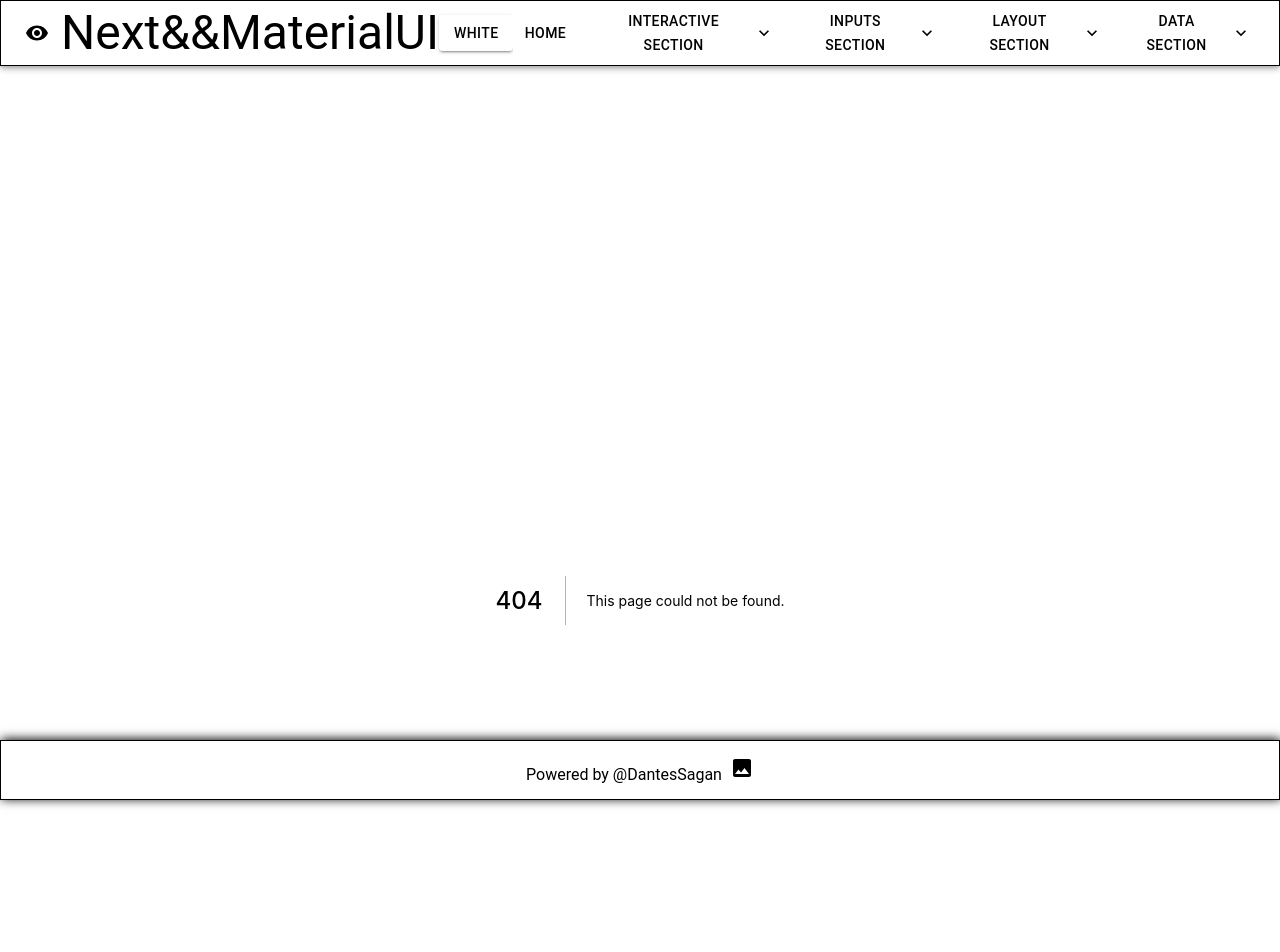
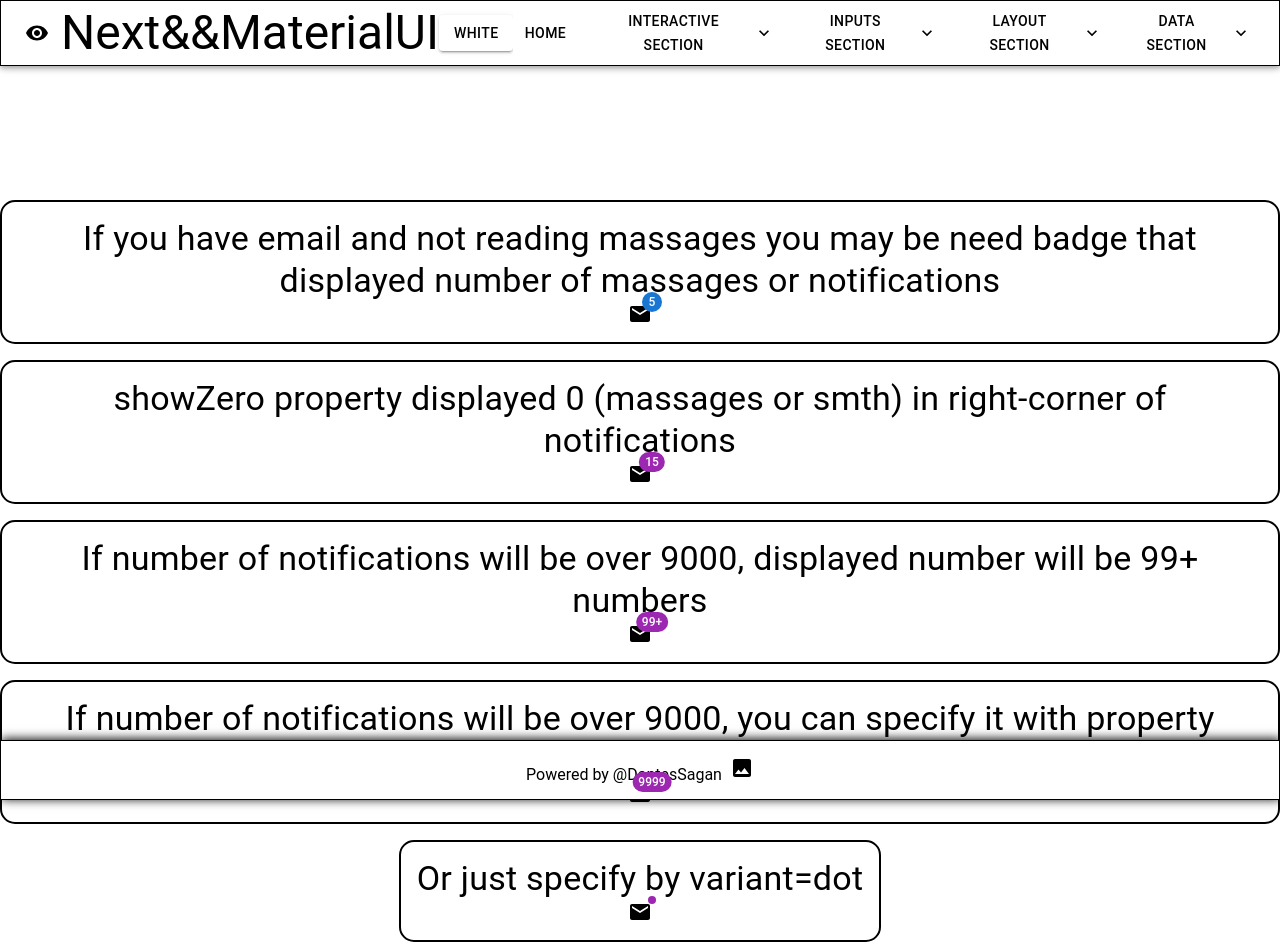
Before and after one commit to DantesSagan/materialNextReact, a Next.js app: page /badge in a window 1280 px wide. Before the commit this address had no page. Shown: the top 952 px of the page. Built offline with nearby package versions, Linux system fonts and the light colour scheme.

Commit message:
29 badge

```diff
--- a/components/layout/muiNavbar.tsx
+++ b/components/layout/muiNavbar.tsx
@@ -333,6 +333,9 @@ const openFour = Boolean(anchorElFour);
             <MenuItem onClick={handleCloseFour}>
               <Link href='/avatars'>Link to Avatars</Link>
             </MenuItem>
+            <MenuItem onClick={handleCloseFour}>
+              <Link href='/badge'>Link to Badge</Link>
+            </MenuItem>
           </Menu>
         </Toolbar>
       ) : (
--- /dev/null
+++ b/pages/badge/index.tsx
@@ -0,0 +1,135 @@
+import { Mail } from '@mui/icons-material';
+import { Stack, Badge, Typography, Box } from '@mui/material';
+import React from 'react';
+
+export default function BadgeIndex({ checked }) {
+  const inputText = checked ? 'black' : 'white';
+  const bgHover = checked ? 'red' : 'gray';
+  return (
+    <Stack spacing={2} alignItems='center' textAlign='center'>
+      {/* If you have email and not reading massages you may be need badge
+        that displayed number of massages or notifications
+        */}
+      <Box
+        alignItems='center'
+        sx={{
+          border: '2px solid',
+          borderRadius: '15px',
+          borderColor: inputText,
+          textAlign: 'center',
+          color: inputText,
+          padding: '16px',
+          '&:hover': {
+            backgroundColor: bgHover,
+          },
+        }}
+      >
+        <Typography variant='h4' component='div'>
+          If you have email and not reading massages you may be need badge that
+          displayed number of massages or notifications
+        </Typography>
+        <Badge badgeContent={5} color='primary'>
+          <Mail />
+        </Badge>
+      </Box>
+      <Box
+        alignItems='center'
+        sx={{
+          border: '2px solid',
+          borderRadius: '15px',
+          borderColor: inputText,
+          textAlign: 'center',
+          color: inputText,
+          padding: '16px',
+          '&:hover': {
+            backgroundColor: bgHover,
+          },
+        }}
+      >
+        {/* showZero property displayed 0 (massages or smth) in right-corner of notifications */}
+        <Typography variant='h4' component='div'>
+          showZero property displayed 0 (massages or smth) in right-corner of
+          notifications
+        </Typography>
+        <Badge badgeContent={15} color='secondary' showZero>
+          <Mail />
+        </Badge>
+      </Box>
+      <Box
+        alignItems='center'
+        sx={{
+          border: '2px solid',
+          borderRadius: '15px',
+          borderColor: inputText,
+          textAlign: 'center',
+          color: inputText,
+          padding: '16px',
+          '&:hover': {
+            backgroundColor: bgHover,
+          },
+        }}
+      >
+        <Typography variant='h4' component='div'>
+          If number of notifications will be over 9000, displayed number will be
+          99+ numbers
+        </Typography>
+        {/* If number of notifications will be over 9000, displayed number will be 99+ numbers */}
+        <Badge badgeContent={150} color='secondary' showZero>
+          <Mail />
+        </Badge>
+      </Box>
+      <Box
+        alignItems='center'
+        sx={{
+          border: '2px solid',
+          borderRadius: '15px',
+          borderColor: inputText,
+          textAlign: 'center',
+          color: inputText,
+          padding: '16px',
+          '&:hover': {
+            backgroundColor: bgHover,
+          },
+        }}
+      >
+        <Typography variant='h4' component='div'>
+          If number of notifications will be over 9000, you can specify it with
+          property max={9999} {` `}
+          or number what you want
+        </Typography>
+        {/* If number of notifications will be over 9000, displayed number will be 99+ numbers */}
+        <Badge badgeContent={9999} color='secondary' showZero max={9999}>
+          <Mail />
+        </Badge>
+      </Box>
+      <Box
+        alignItems='center'
+        sx={{
+          border: '2px solid',
+          borderRadius: '15px',
+          borderColor: inputText,
+          textAlign: 'center',
+          color: inputText,
+          padding: '16px',
+          '&:hover': {
+            backgroundColor: bgHover,
+          },
+        }}
+      >
+        <Typography variant='h4' component='div'>
+          Or just specify by variant={"dot"}
+        </Typography>
+        {/* If number of notifications will be over 9000, displayed number will be 99+ numbers */}
+        <Badge
+          variant='dot'
+          badgeContent={9999}
+          color='secondary'
+          showZero
+          max={9999}
+        >
+          <Mail />
+        </Badge>
+      </Box>
+    </Stack>
+  );
+}
```
Also changed, not shown: pages/bottomnavigation/index.tsx (+20 -4 lines), pages/test/index.js (+1 -0 lines), 1 other file (tests, documents, lock files or other folders).
